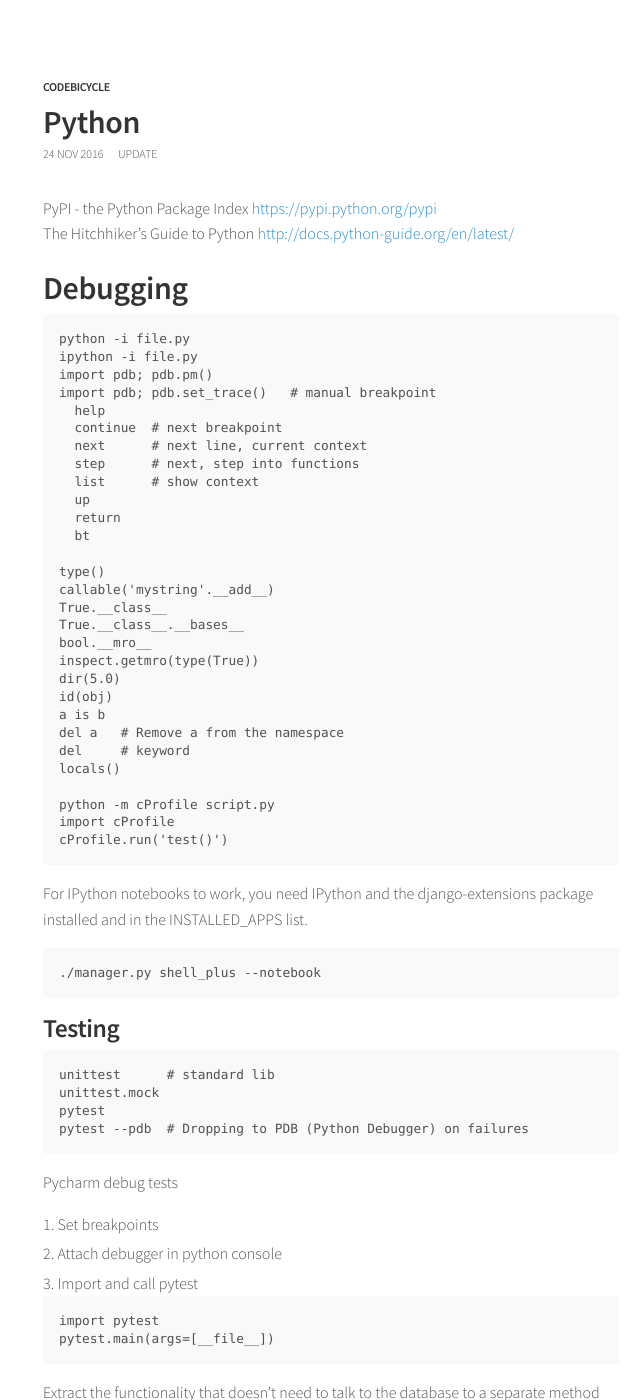
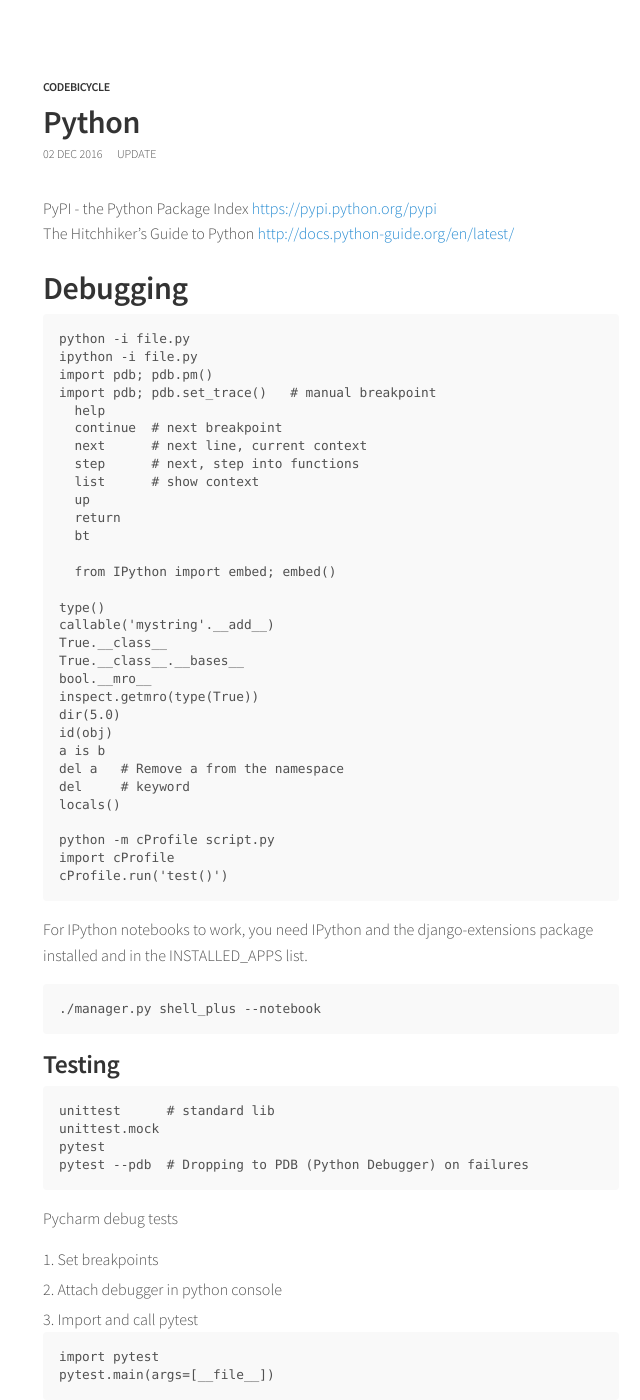
Before and after one commit to codebicycle/2016-codebicycle.github.io, a Jekyll site: the page built from _posts/2016-10-31-python.md, in a window 1280 px wide and 1400 px high. Shown: the whole window, without its empty margins (309-949 px from the left). Built offline with Jekyll 4.4.1, drawn with Linux system fonts in a browser that asks for light colours.

Commit message:
Update python

```diff
--- a/_posts/2016-10-31-python.md
+++ b/_posts/2016-10-31-python.md
@@ -1,6 +1,6 @@
 ---
 title: Python
-update: 2016-11-24
+update: 2016-12-02
 ---
 
 PyPI - the Python Package Index
@@ -22,6 +22,8 @@ The Hitchhiker’s Guide to Python
       up
       return
       bt
+
+      from IPython import embed; embed()
 
     type()
     callable('mystring'.__add__)
```
